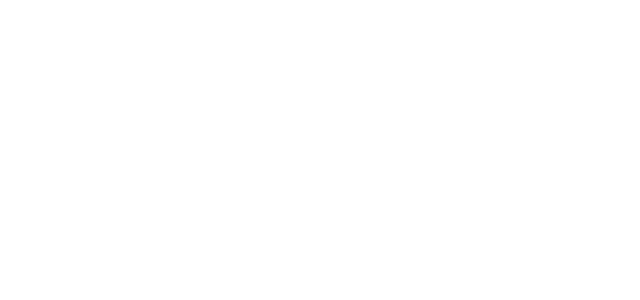
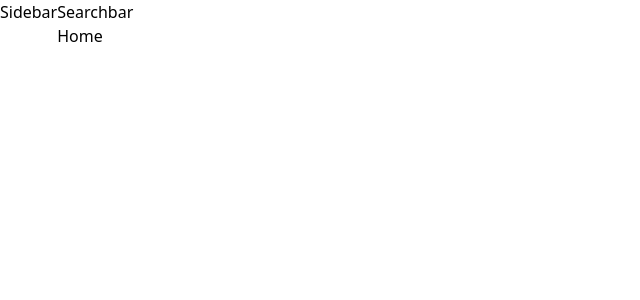
Before and after one commit to enesyagmur/youtube-clone, a React (Create React App) app: page / in a window 1280 px wide. Shown: the top 300 px of the page, without its empty margins (0-640 px from the left). Built offline with nearby package versions, Linux system fonts and the light colour scheme.

Commit message:
layout ve router yapısı oluşturuldu

```diff
--- a/src/App.js
+++ b/src/App.js
@@ -1,5 +1,23 @@
+import { BrowserRouter, Route, Routes } from "react-router-dom";
+import Login from "./Pages/Login/Login";
+import Register from "./Pages/Register/Register";
+import MasterLayout from "./Layout/MasterLayout";
+import { customRouter } from "./Router/customRouter";
+
 function App() {
-  return <div className="App"></div>;
+  return (
+    <BrowserRouter>
+      <Routes>
+        <Route path="/login" element={<Login />} />
+        <Route path="/register" element={<Register />} />
+        <Route element={<MasterLayout />}>
+          {customRouter.map((item, index) => (
+            <Route {...item} key={index} />
+          ))}
+        </Route>
+      </Routes>
+    </BrowserRouter>
+  );
 }
 
 export default App;
--- a/src/Components/Sidebar/Sidebar.jsx
+++ b/src/Components/Sidebar/Sidebar.jsx
@@ -1,7 +1,7 @@
 import React from "react";
 
 const Sidebar = () => {
-  return <div>Sidebar</div>;
+  return <div className="">Sidebar</div>;
 };
 
 export default Sidebar;
--- a/src/Layout/MasterLayout.jsx
+++ b/src/Layout/MasterLayout.jsx
@@ -1,7 +1,18 @@
 import React from "react";
+import Sidebar from "../Components/Sidebar/Sidebar";
+import Searchbar from "../Components/Searchbar/Searchbar";
+import { Outlet } from "react-router-dom";
 
 const MasterLayout = () => {
-  return <div>MasterLayout</div>;
+  return (
+    <div className="w-full mih-h-screen flex">
+      <Sidebar />
+      <div className="flex-grow h-full flex flex-col">
+        <Searchbar />
+        <Outlet />
+      </div>
+    </div>
+  );
 };
 
 export default MasterLayout;
--- a/src/Router/customRouter.js
+++ b/src/Router/customRouter.js
@@ -0,0 +1,13 @@
+import Categories from "../Pages/Categories/Categories";
+import Home from "../Pages/Home/Home";
+
+export const customRouter = [
+  {
+    path: "/",
+    element: <Home />,
+  },
+  {
+    path: "/categories",
+    element: <Categories />,
+  },
+];
```
